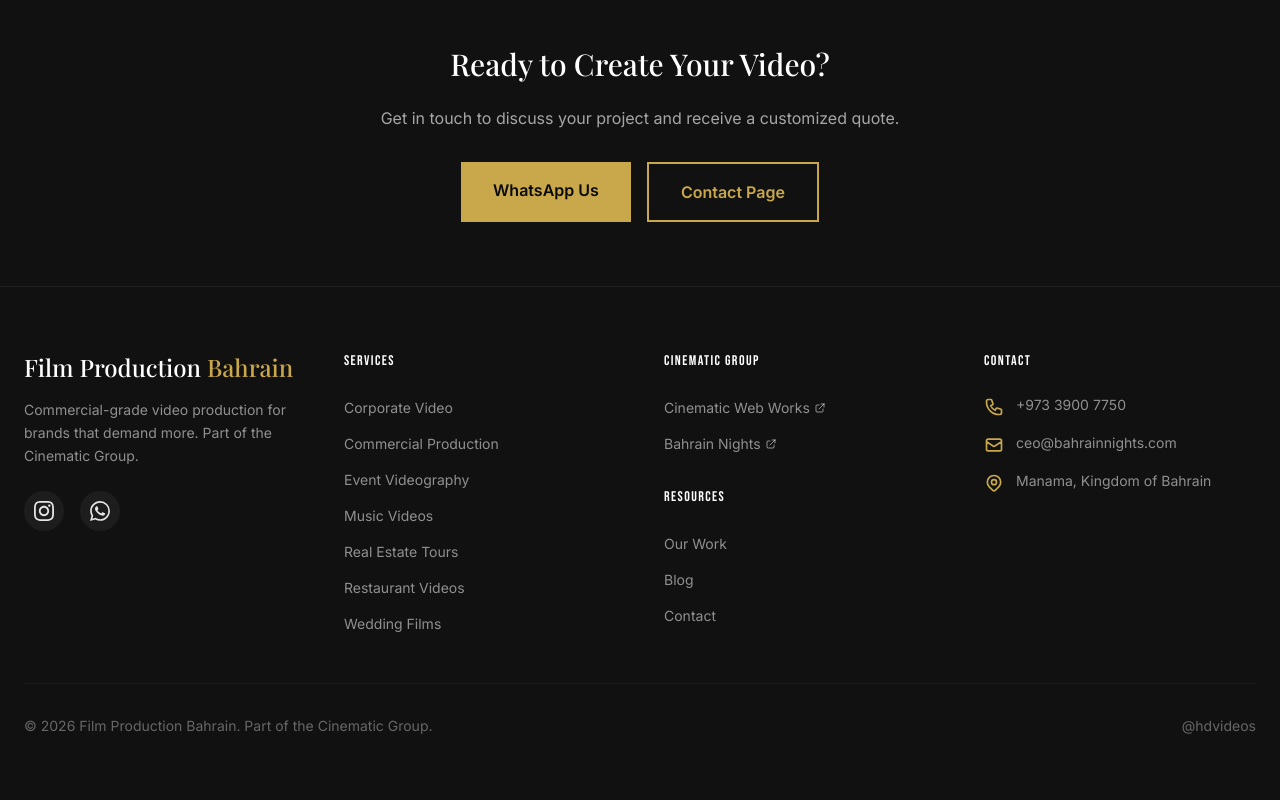
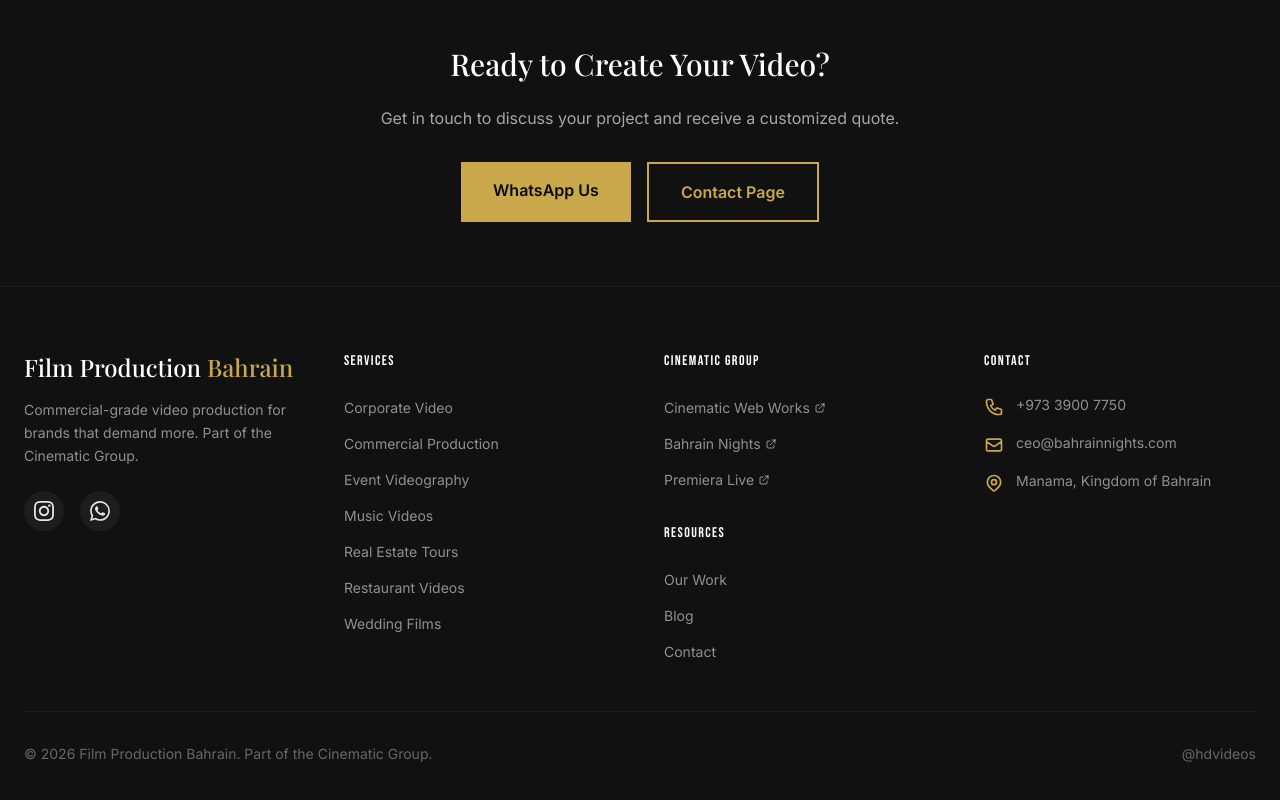
Before and after one commit to shareef6907/filmproduction, a Next.js app: page /blog in a window 1280 px wide. Shown: the part 1368-2168 px from the top of the page. Built offline with nearby package versions, Linux system fonts and the light colour scheme.

Commit message:
Add Premiera Live to footer

```diff
--- a/src/components/Footer.tsx
+++ b/src/components/Footer.tsx
@@ -15,6 +15,7 @@ const services = [
 const cinematicGroup = [
   { name: 'Cinematic Web Works', href: 'https://cinematicwebworks.com', external: true },
   { name: 'Bahrain Nights', href: 'https://bahrainnights.com', external: true },
+  { name: 'Premiera Live', href: 'https://www.premieralive.com', external: true },
 ]
 
 const resources = [
```
